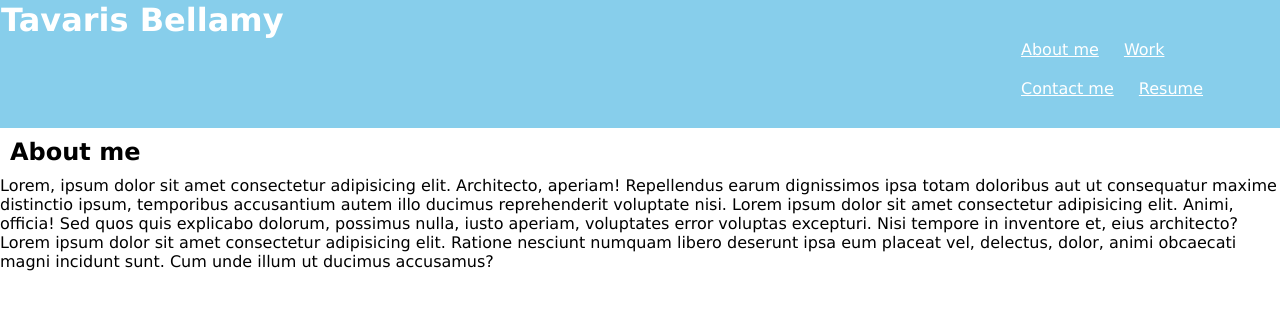
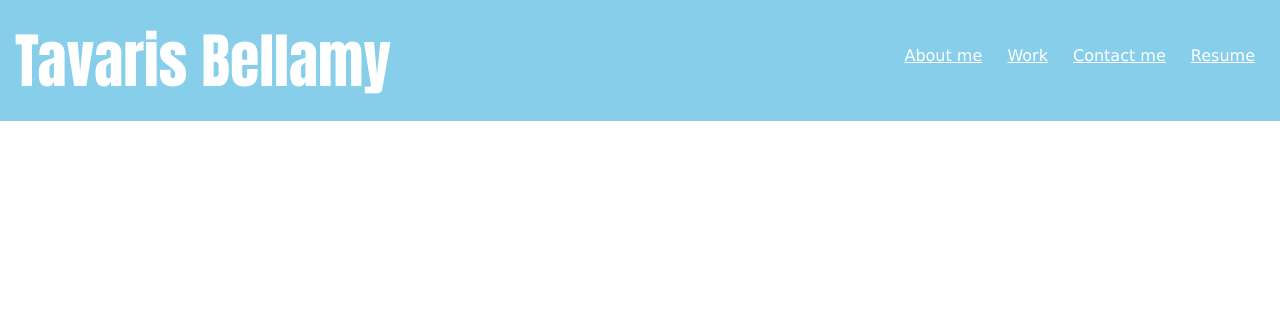
Before and after one commit to TJBellamy/My-Porfolio, a plain HTML site: page index.html in a window 1280 px wide. Drawn offline with Linux system fonts and the light colour scheme.

Commit message:
optimized the header and implented flexbox

```diff
--- a/assets/CSS/style.css
+++ b/assets/CSS/style.css
@@ -12,6 +12,9 @@ body {
 }
 /* Applying header and footer layout */
 header {
+display: flex;
+justify-content: space-between;
+align-items: center;
 padding: 0px;
 color: white;
 background-color:skyblue;
@@ -19,13 +22,16 @@ background-color:skyblue;
 /* Added h1 font text element */
 /*This controls the h1 font on the header*/
 h1{
-font-family:Impact, Haettenschweiler, 'Arial Narrow Bold', sans-serif
-font size 10px;
-padding:1px;
+ display: inline;
+font-family:Impact, Haettenschweiler, 'Arial Narrow Bold', sans-serif;
+font-size: 60px;
+padding: 15px;
 }
-
+/*this controls the aside font size*/
 h2{
     padding:10px;
+    padding-right:100px;
+    font-size:50px;
 }
 
 nav {
@@ -35,19 +41,15 @@ padding: 0 25px 0 1px;
 }
 
 nav ul {
-display: inline inline-block;
-padding-left: 1000px;
 color:skyblue;
 padding-bottom:10px;
-
-color:white;
 }
 /* Made list items horizantal */
 /*This controls the 3 words on the side of the header*/
 nav li {
 display:inline-block;
 margin-left: 20px;
-margin-bottom:20px;
+/* margin-bottom:20px; */
 font-family: 'Lucida Sans', 'Lucida Sans Regular', 'Lucida Grande', 'Lucida Sans Unicode', Geneva, Verdana, sans-serif;
 }
 
@@ -56,3 +58,11 @@ color: white;
 display:inline;
 margin: top 10px;
 }
+
+ aside{
+ background-color:white;
+ width: 310px;
+ padding:50px;
+ height:1000px;
+ border: 1000px skyblue;
+}
--- a/index.html
+++ b/index.html
@@ -17,13 +17,13 @@
             <!-- these need to link to lower page contents in the future-->
             <!-- they also need to have alt tabs added -->
             <li>
-                <a href="About me.html">About me</a>
+                <a href="About Me.html">About me</a>
             </li>
             <li>
                 <a href="Works.html">Work</a>
             </li>
             <li>
-                <a href="Contact me.html">Contact me</a>
+                <a href="Contact Me.html">Contact me</a>
             </li>
             <li>
                 <a href="Resume.html">Resume</a>
@@ -31,47 +31,6 @@
         </ul>
     </nav>
  </header>
- <main>
- <div class="hero"></div>
- <section></section>
-       <div id="About me">
-        <h2>About me</h2>
-        <p>Lorem, ipsum dolor sit amet consectetur adipisicing elit. Architecto, aperiam! Repellendus earum dignissimos ipsa totam doloribus aut ut consequatur maxime distinctio ipsum, temporibus accusantium autem illo ducimus reprehenderit voluptate nisi.
-           Lorem ipsum dolor sit amet consectetur adipisicing elit. Animi, officia! Sed quos quis explicabo dolorum, possimus nulla, iusto aperiam, voluptates error voluptas excepturi. Nisi tempore in inventore et, eius architecto?
-           Lorem ipsum dolor sit amet consectetur adipisicing elit. Ratione nesciunt numquam libero deserunt ipsa eum placeat vel, delectus, dolor, animi obcaecati magni incidunt sunt. Cum unde illum ut ducimus accusamus?
-        </p>
-     </p>
-
- <section>
-
-
-
-
-
-
-
-
- </section>
-
-
-
-
-
-
-
-
-
-
-
-
-
-
-
-
-
  </main>
-
-
-
 </body>
 </html>
```
